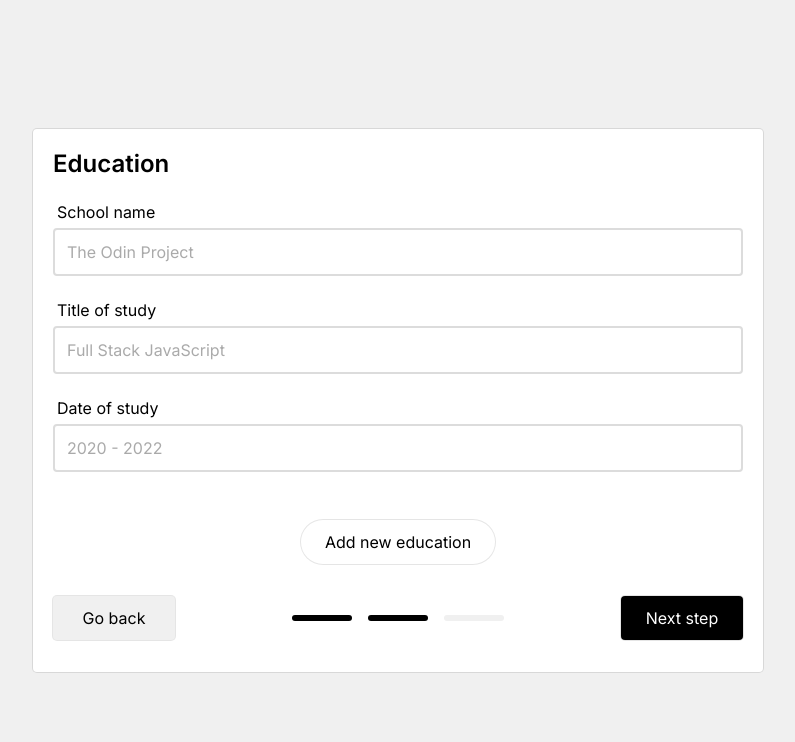
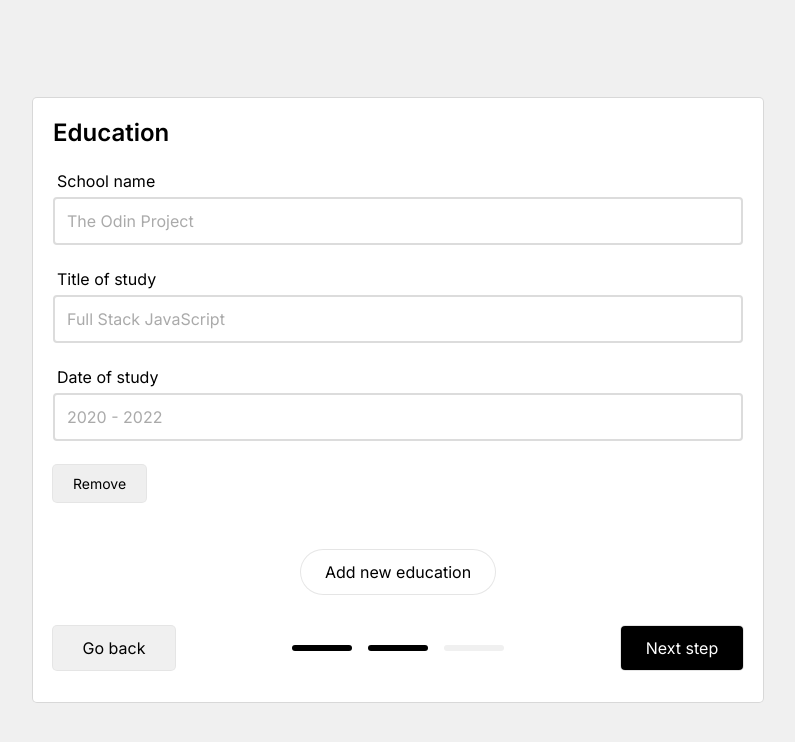
Before and after one commit to nelrnd/react-cv-application, a React (Create React App) app: page / in a window 1280 px wide. Both pictures are taken after a click on the button "Next step". Shown: the top 742 px of the page, without its empty margins (242-1037 px from the left). Built offline with nearby package versions, Linux system fonts and the light colour scheme.

Commit message:
Add remove buttons on form section units and style them

```diff
--- a/src/components/EducationFormSection.js
+++ b/src/components/EducationFormSection.js
@@ -69,6 +69,8 @@ class EducationFormUnit extends Component {
             }
           />
         </div>
+
+        <button className='small'>Remove</button>
       </div>
     );
   }
--- a/src/components/WorkFormSection.js
+++ b/src/components/WorkFormSection.js
@@ -88,6 +88,8 @@ class WorkFormUnit extends Component {
             }
           ></textarea>
         </div>
+
+        <button className='small'>Remove</button>
       </div>
     );
   }
--- a/src/styles.css
+++ b/src/styles.css
@@ -167,6 +167,12 @@ button.center {
   margin: 0 auto;
 }
 
+button.small {
+  font-size: 14px;
+  padding: 10px 20px;
+  min-width: unset;
+}
+
 .multi-step-form-control,
 .form-control,
 .view-top-bar {
```
